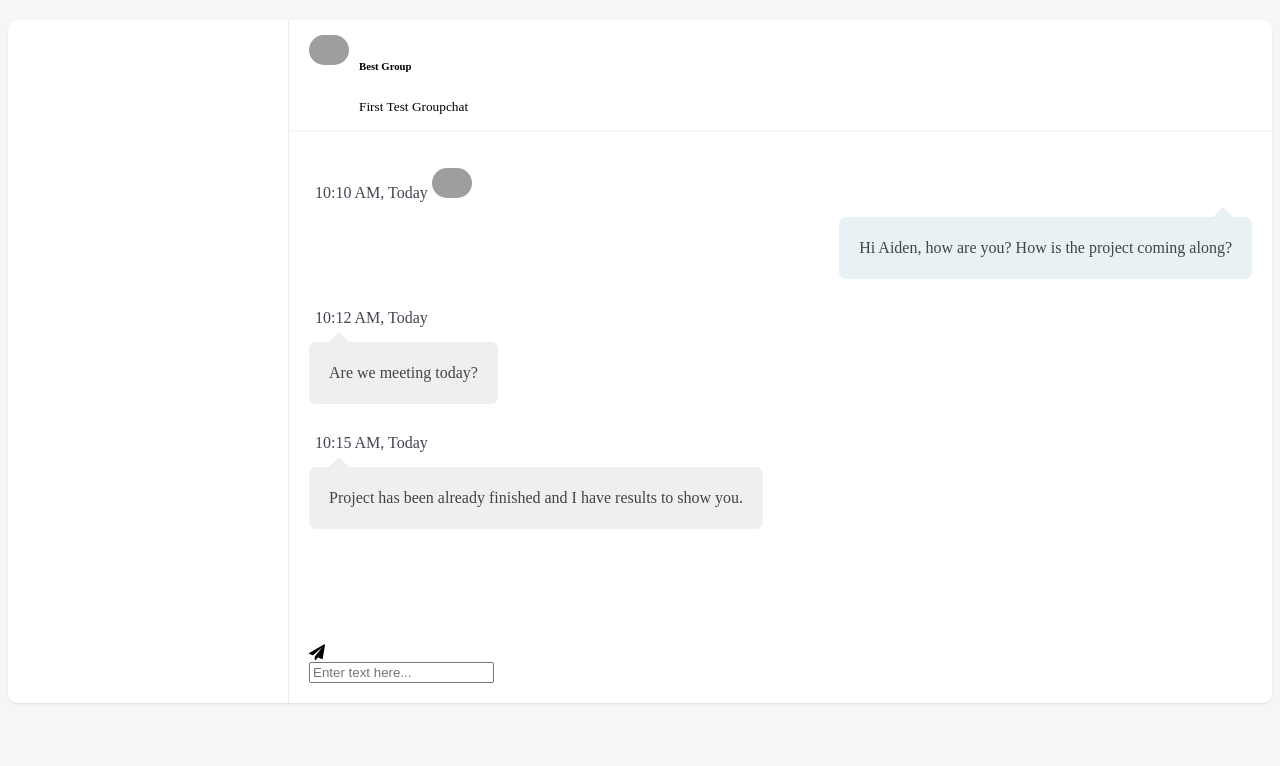
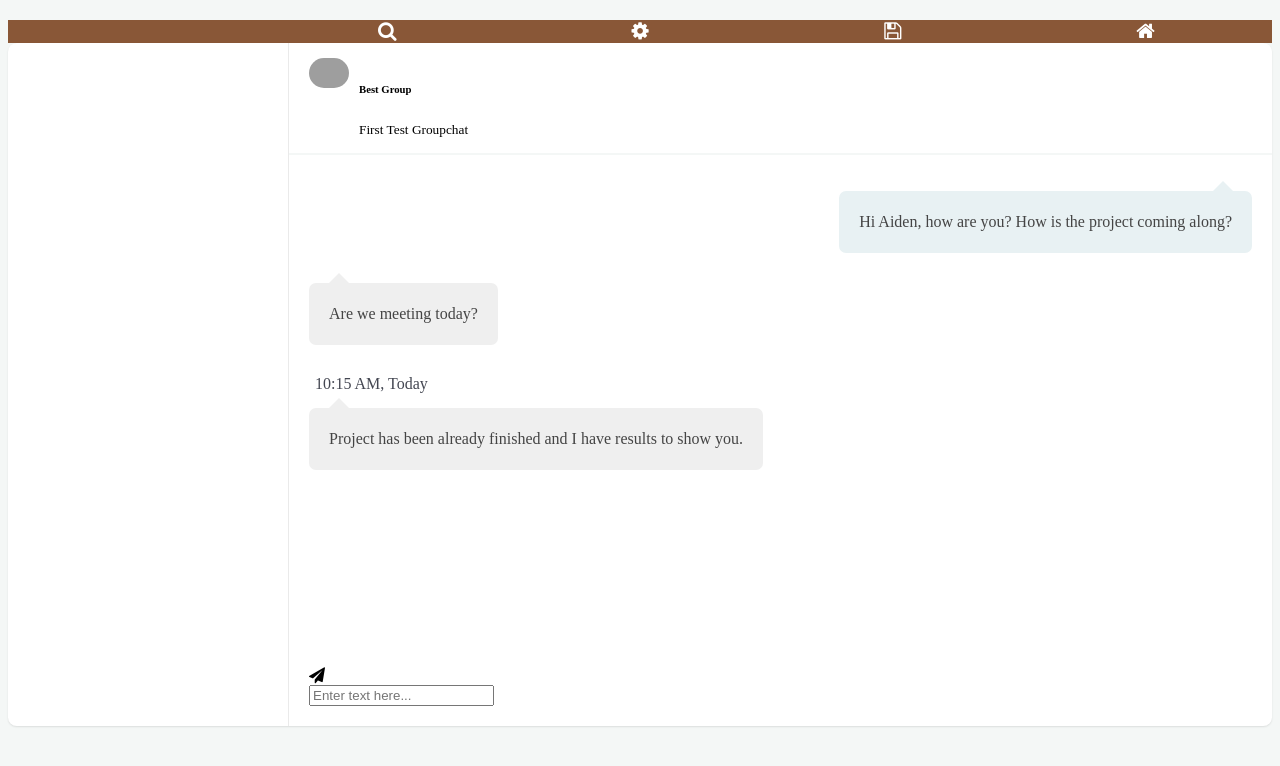
Before and after one commit to maddogg91/study-buddy, a Flask app: template templates/existingGroups.html in a window 1280 px wide. Shown: the top 766 px of the page. Run offline with Flask 2, Linux system fonts and the light colour scheme; the template is opened without the code that fills it, so the values that code supplies are empty; parts of the project's set-up code (start-up, migrations or seed data) failed here and were passed over; grey boxes are pictures that could not be loaded.

Commit message:
working db information, image still must be added for icon

```diff
--- a/db.py
+++ b/db.py
@@ -70,7 +70,7 @@ def searchForGroupChat(keyword, criteria):
 def existingChats():
     groupChat= db["groupchat"]
     gc= []
-    #finds keyword in db based off the criteria or filter. Currently set to name.
+    #reveals existing groupchats in database
     try:
         results= groupChat.find()
         for result in results:
@@ -79,5 +79,5 @@ def existingChats():
             gc.append(group)
         return gc
     except:
-         print("Error with Group Chat search")
+         print("Error with Group Chat")
          return "No results found..."
--- a/templates/existingGroups.html
+++ b/templates/existingGroups.html
@@ -7,6 +7,13 @@
 <link href="https://maxcdn.bootstrapcdn.com/font-awesome/4.7.0/css/font-awesome.min.css" rel="stylesheet" />
 </head>
 <body>
+  <div class="navbar">
+  <a href="/home"><i class="fa fa-home"></a></i></a></li>
+  <a href="#"><i class="fa fa-save"></i></a></li></li>
+  <a href="/settings"><i class="fa fa-gear"></a></i></a></li>
+  <a href="/search"><i class="fa fa-search"></a></i></a></li>
+
+    </div>
 <div class="container">
 <div class="row clearfix">
     <div class="col-lg-12">
@@ -16,7 +23,7 @@
                   {%for i in range(0, len)%}
 
                     <li class="clearfix">
-                        <img src="https://bootdey.com/img/Content/avatar/avatar1.png" alt="avatar">
+                        <img src="https://www.pngitem.com/pimgs/m/148-1489698_the-main-group-group-chat-group-chat-icon.png">
                         <div class="about">
                             <div class="name">{{results[i].name}}</div>
                             <div class="status">  {{results[i].description}}</div>
@@ -31,7 +38,7 @@
                     <div class="row">
                         <div class="col-lg-6">
                             <a href="javascript:void(0);" data-toggle="modal" data-target="#view_info">
-                                <img src="https://bootdey.com/img/Content/avatar/avatar2.png" alt="avatar">
+                                <img src="https://www.pngitem.com/pimgs/m/148-1489698_the-main-group-group-chat-group-chat-icon.png" alt="avatar">
                             </a>
                             <div class="chat-about">
                                 <h6 class="m-b-0">Best Group</h6>
@@ -43,16 +50,10 @@
                 <div class="chat-history">
                     <ul class="m-b-0">
                         <li class="clearfix">
-                            <div class="message-data text-right">
-                                <span class="message-data-time">10:10 AM, Today</span>
-                                <img src="https://bootdey.com/img/Content/avatar/avatar7.png" alt="avatar">
-                            </div>
+
                             <div class="message other-message float-right"> Hi Aiden, how are you? How is the project coming along? </div>
                         </li>
                         <li class="clearfix">
-                            <div class="message-data">
-                                <span class="message-data-time">10:12 AM, Today</span>
-                            </div>
                             <div class="message my-message">Are we meeting today?</div>
                         </li>
                         <li class="clearfix">
```
